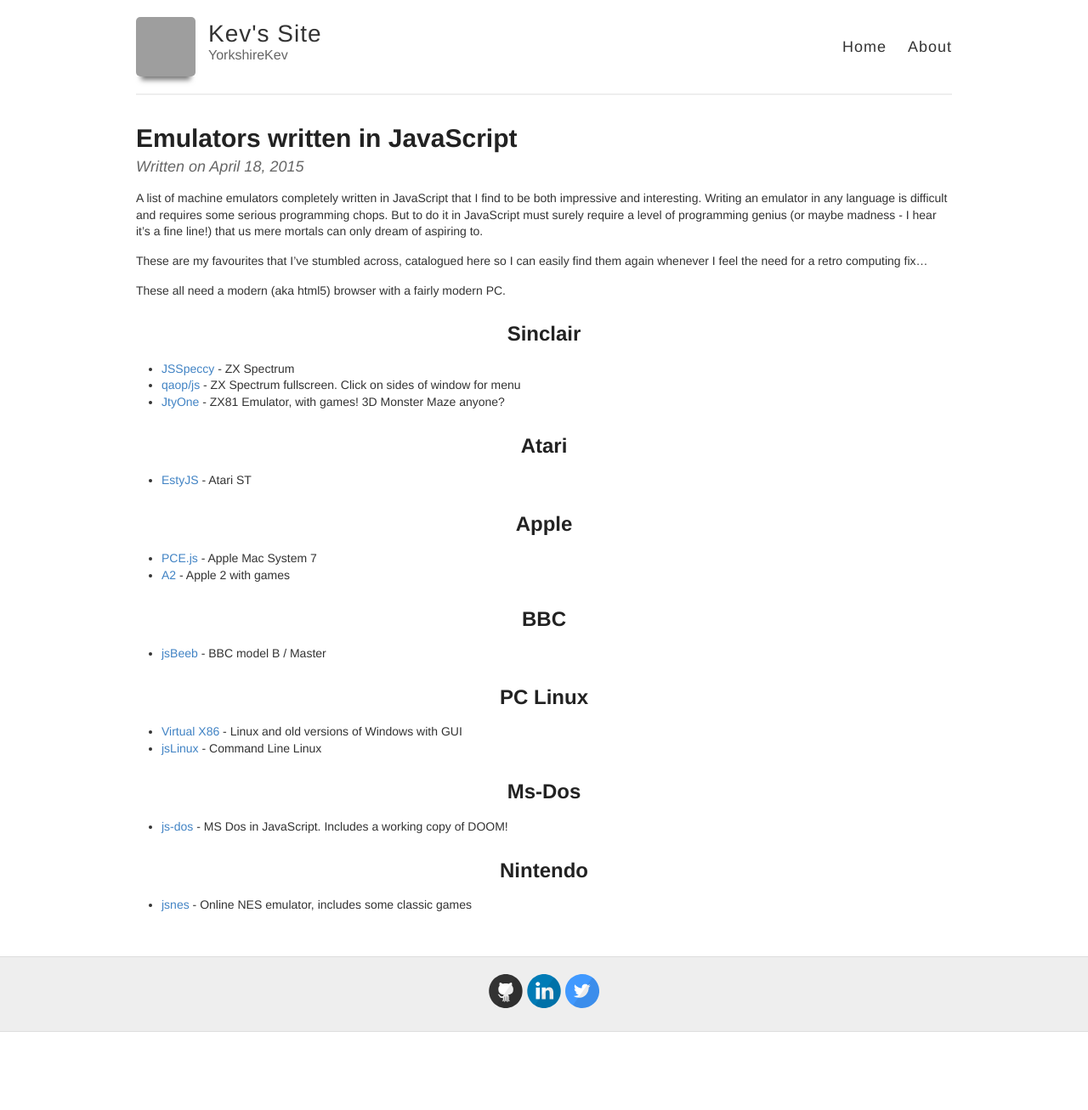
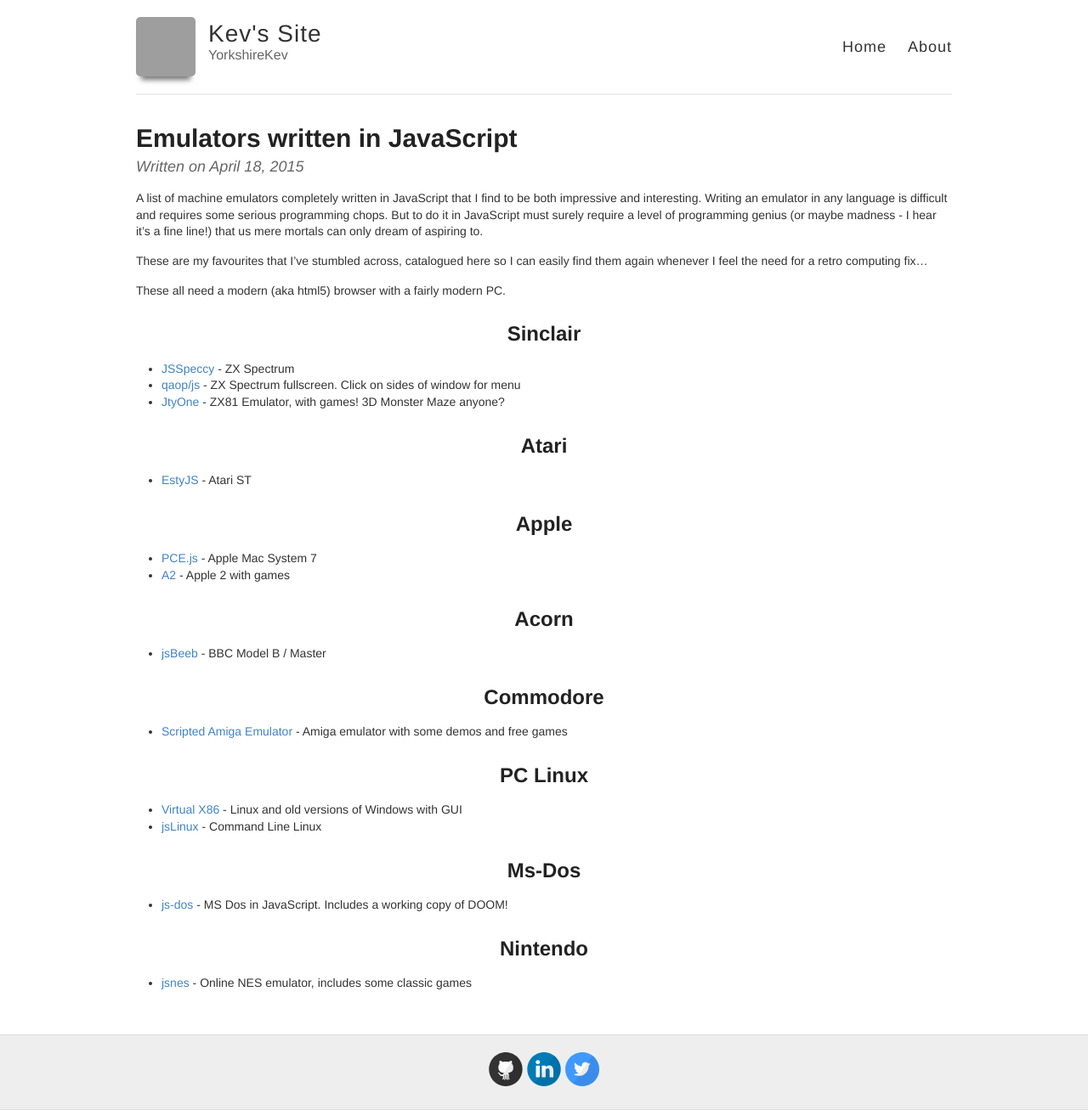
Before and after one commit to YorkshireKev/kevssite.com-jekyll-version, a Jekyll site: the page built from _posts/2015-04-18-emulators-written-in-javascript.md, in a window 1280 px wide. Shown: the whole page at 85% size. Built offline with Jekyll 4.4.1, drawn with Linux system fonts in a browser that asks for light colours; comment, search, counter and statistics services are not loaded; before the commit the page ends 1215 px from its top, so only the background shows below that; grey boxes are pictures that could not be loaded.

Commit message:
Add amiga enulator

```diff
--- a/_posts/2015-04-18-emulators-written-in-javascript.md
+++ b/_posts/2015-04-18-emulators-written-in-javascript.md
@@ -24,8 +24,11 @@
  - [PCE.js](https://jamesfriend.com.au/pce-js/) - Apple Mac System 7
  - [A2](http://porkrind.org/a2/) - Apple 2 with games
 
-## BBC ##
- - [jsBeeb](http://bbc.godbolt.org/) - BBC model B / Master
+## Acorn ##
+ - [jsBeeb](http://bbc.godbolt.org/) - BBC Model B / Master
+
+## Commodore ##
+- [Scripted Amiga Emulator](http://scriptedamigaemulator.net) - Amiga emulator with some demos and free games
 
 ## PC Linux ##
  - [Virtual X86](http://copy.sh/v86/) - Linux and old versions of Windows with GUI
```
